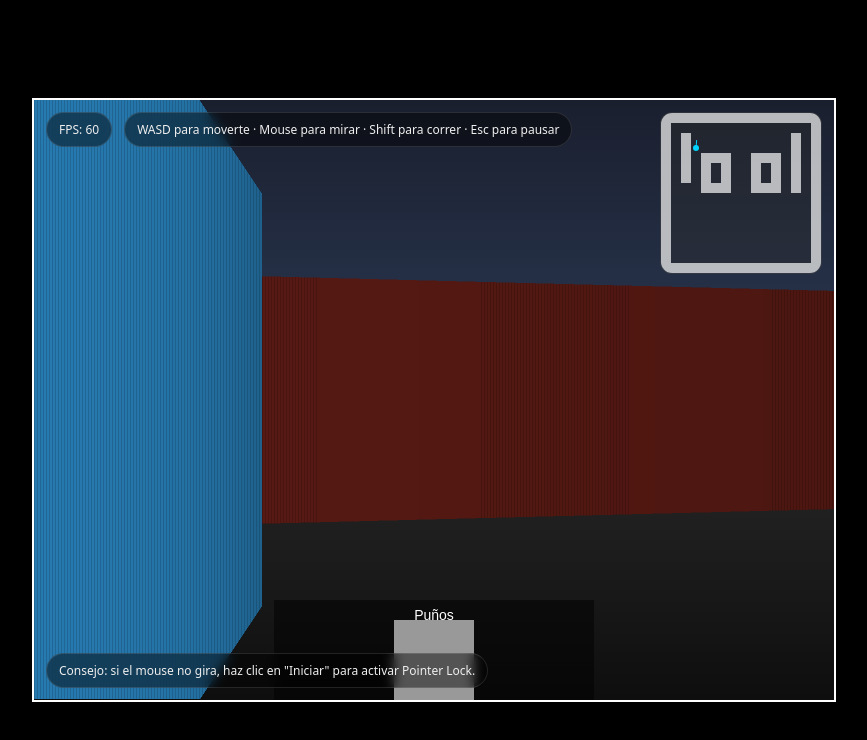
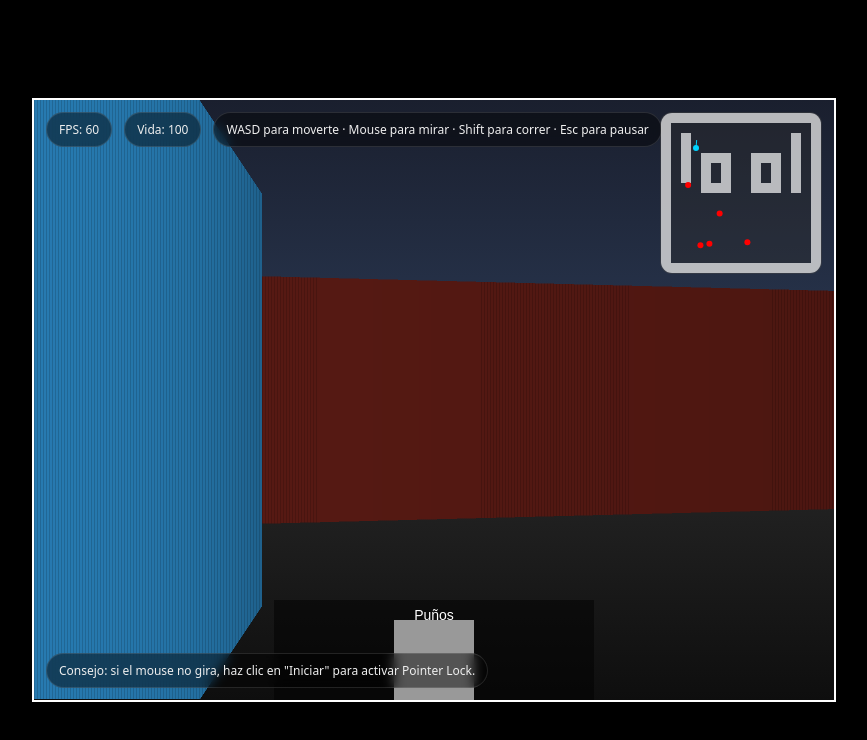
Before and after one commit to hatemecha/doom-clone, a plain HTML site: page index.html in a window 1280 px wide. Both pictures are taken after a click on the button "Iniciar". Shown: the whole page, without its empty margins (206-1073 px from the left). Drawn offline with Linux system fonts and the light colour scheme.

Commit message:
feat: add basic enemy and health system

```diff
--- a/index.html
+++ b/index.html
@@ -130,6 +130,7 @@
 
       <div id="hud">
         <div class="chip" id="fps">FPS: --</div>
+        <div class="chip" id="health">Vida: 100</div>
         <div class="chip">
           WASD para moverte · Mouse para mirar · Shift para correr · Esc para
           pausar
@@ -180,6 +181,7 @@
       const PITCH_LIMIT = Math.PI / 6; // ~30°
       const HEAD_BOB_FREQ = 7.5; // Hz aprox
       const HEAD_BOB_AMP = 6; // píxeles
+      const PLAYER_MAX_HEALTH = 100;
 
       // Colores de respaldo si no hay textura
       const WALL_COLORS = [
@@ -239,6 +241,7 @@
         dir: 0, // ángulo mirando
         velX: 0,
         velY: 0,
+        health: PLAYER_MAX_HEALTH,
       };
       // ===== Weapons =====
       const weapons = [
@@ -297,6 +300,7 @@
       let zoomed = false;
       let weaponCooldown = 0;
       let bullets = [];
+      let enemies = [];
       let shooting = false;
       let reloading = false;
       let reloadTimer = 0;
@@ -360,6 +364,7 @@
           y: player.y,
           dir: player.dir,
           speed: w.bulletSpeed,
+          damage: w.damage,
           range: w.range,
           traveled: 0,
         });
@@ -378,7 +383,30 @@
           }
           b.x = nx;
           b.y = ny;
+          for (const e of enemies) {
+            if (Math.hypot(e.x - b.x, e.y - b.y) < 0.3) {
+              e.health -= b.damage;
+              bullets.splice(i, 1);
+              break;
+            }
+          }
         }
+      }
+
+      function updateEnemies(dt) {
+        for (const e of enemies) {
+          const dx = player.x - e.x;
+          const dy = player.y - e.y;
+          const dist = Math.hypot(dx, dy);
+          if (dist < 0.5) {
+            player.health = Math.max(0, player.health - 20 * dt);
+          } else if (dist < 6) {
+            const nx = e.x + (dx / dist) * e.speed * dt;
+            const ny = e.y + (dy / dist) * e.speed * dt;
+            tryMoveEntity(e, nx, ny);
+          }
+        }
+        enemies = enemies.filter((e) => e.health > 0);
       }
 
       // ===== Input =====
@@ -432,6 +460,7 @@
           MAP = data.grid;
           spawn = data.player;
           resetPlayer();
+          spawnEnemies();
           canvas.requestPointerLock();
         } catch (e) {
           console.error("Error al cargar el mapa", e);
@@ -471,6 +500,24 @@
         player.x = spawn.x;
         player.y = spawn.y;
         player.dir = spawn.dir;
+        player.health = PLAYER_MAX_HEALTH;
+      }
+
+      function spawnEnemies() {
+        enemies = [];
+        const count = Math.max(5, Math.floor((MAP_W * MAP_H) / 64));
+        let tries = 0;
+        while (enemies.length < count && tries < count * 20) {
+          const x = Math.random() * MAP_W;
+          const y = Math.random() * MAP_H;
+          if (
+            at(Math.floor(x), Math.floor(y)) === 0 &&
+            Math.hypot(x - spawn.x, y - spawn.y) > 3
+          ) {
+            enemies.push({ x, y, health: 30, speed: 1.2 });
+          }
+          tries++;
+        }
       }
 
       // ===== Raycasting =====
@@ -585,6 +632,24 @@
             ctx.fillRect(x, drawStart, 1, drawEnd - drawStart);
           }
         }
+        drawEnemies3D();
+      }
+
+      function drawEnemies3D() {
+        for (const e of enemies) {
+          const dx = e.x - player.x;
+          const dy = e.y - player.y;
+          const dist = Math.hypot(dx, dy);
+          let angle = Math.atan2(dy, dx) - player.dir;
+          while (angle > Math.PI) angle -= Math.PI * 2;
+          while (angle < -Math.PI) angle += Math.PI * 2;
+          const fov2 = FOV / 2;
+          if (Math.abs(angle) > fov2) continue;
+          const size = Math.min(canvas.height, (canvas.height / dist) * 0.8);
+          const sx = canvas.width / 2 + Math.tan(angle) * (canvas.width / 2);
+          ctx.fillStyle = "red";
+          ctx.fillRect(sx - size / 2, canvas.height / 2 - size / 2, size, size);
+        }
       }
 
       function hexToRgb(hex) {
@@ -597,7 +662,7 @@
       }
 
       // ===== Movimiento y colisiones =====
-      function tryMove(nx, ny) {
+      function tryMoveEntity(obj, nx, ny) {
         const radius = 0.2; // radio de colisión
         // comprobar 4 esquinas alrededor del círculo
         if (at(Math.floor(nx - radius), Math.floor(ny - radius)) > 0)
@@ -608,9 +673,13 @@
           return false;
         if (at(Math.floor(nx + radius), Math.floor(ny + radius)) > 0)
           return false;
-        player.x = nx;
-        player.y = ny;
+        obj.x = nx;
+        obj.y = ny;
         return true;
+      }
+
+      function tryMove(nx, ny) {
+        return tryMoveEntity(player, nx, ny);
       }
 
       function update(dt) {
@@ -662,6 +731,7 @@
         }
 
         updateBullets(dt);
+        updateEnemies(dt);
       }
 
       // ===== Minimap =====
@@ -676,6 +746,12 @@
               v > 0 ? "rgba(255,255,255,.7)" : "rgba(255,255,255,.07)";
             mctx.fillRect(x * s, y * s, s, s);
           }
+        }
+        for (const e of enemies) {
+          mctx.fillStyle = "#f00";
+          mctx.beginPath();
+          mctx.arc(e.x * s, e.y * s, 3, 0, Math.PI * 2);
+          mctx.fill();
         }
         for (const b of bullets) {
           mctx.fillStyle = "#ff0";
@@ -702,6 +778,7 @@
       // ===== Loop =====
       let last = performance.now();
       let fpsEl = document.getElementById("fps");
+      let hpEl = document.getElementById("health");
       let fpsAcc = 0,
         fpsCount = 0,
         fpsDisp = 0;
@@ -724,6 +801,7 @@
           fpsCount = 0;
         }
         fpsEl.textContent = `FPS: ${fpsDisp}`;
+        hpEl.textContent = `Vida: ${Math.ceil(player.health)}`;
 
         requestAnimationFrame(frame);
       }
```
